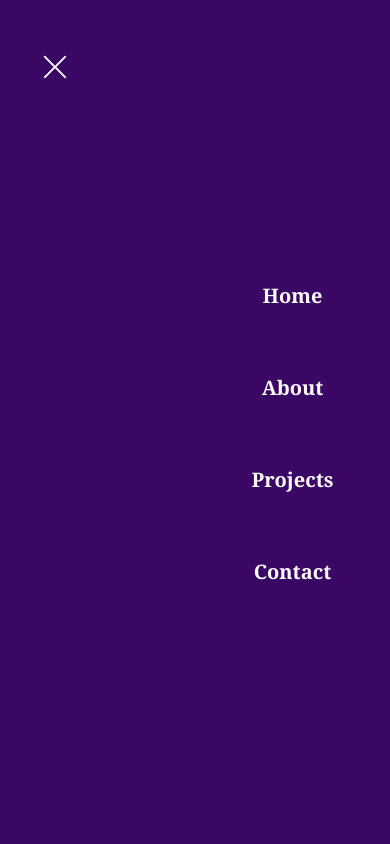
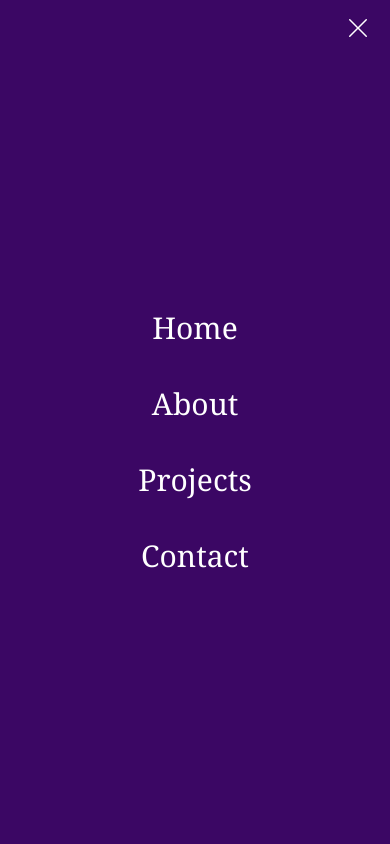
Before and after one commit to Kabewh/Portfolio, a React (Vite) app in the folder Portfolio/: page / in a window 390 px wide. Both pictures are taken after a click on the element 375 px from the left and 27 px from the top of the page. Shown: the top 844 px of the page. Built offline with nearby package versions, Linux system fonts and the light colour scheme.

Commit message:
added some navbar responsiveness + burger dropdown

```diff
--- a/Portfolio/src/components/Burger.jsx
+++ b/Portfolio/src/components/Burger.jsx
@@ -1,46 +1,56 @@
-import { useState } from "react";
+/* eslint-disable react/prop-types */
 import { BsListUl, BsXLg } from "react-icons/bs";
 
-const Burger = () => {
-  const [open, setOpen] = useState(false);
-
-  const handleClick = () => {
-    setOpen(!open);
-  };
-
-  return !open ? (
-    <div className="ml-36 text-3xl text-center" onClick={handleClick}>
-      <BsListUl />
-    </div>
+const Burger = ({ isOpen, toggleBurger }) => {
+  return !isOpen ? (
+    <>
+      <div
+        className="inline-block md:hidden mr-5 text-2xl"
+        onClick={toggleBurger}
+      >
+        <BsListUl />
+      </div>
+      <div className="hidden md:flex md:mr-48 md:inline-block">
+        <div className="md:mr-10">
+          <a href="#about">About</a>
+        </div>
+        <div className="md:mr-10">
+          <a href="#projects">Projects</a>
+        </div>
+        <div className="md:mr-10">
+          <a href="#contact">Contact</a>
+        </div>
+      </div>
+    </>
   ) : (
     <>
-      <li className="overflow:none h-screen w-screen space-y-16 text-xl duration-500 flex flex-col items-center justify-center text-sm md:text-lg font-black md:font-normal items-center">
+      <div
+        className="w-screen flex justify-end pr-5 inline-block md:hidden text-2xl"
+        onClick={toggleBurger}
+      >
+        <BsXLg />
+      </div>
+      <div className="h-screen -mt-5 flex flex-col items-center justify-center space-y-10 text-3xl">
         <div className="md:mr-10">
-          <a href="#home" onClick={handleClick}>
+          <a href="#home" onClick={toggleBurger}>
             Home
           </a>
         </div>
         <div className="md:mr-10">
-          <a href="#about" onClick={handleClick}>
+          <a href="#about" onClick={toggleBurger}>
             About
           </a>
         </div>
         <div className="md:mr-10">
-          <a href="#projects" onClick={handleClick}>
+          <a href="#projects" onClick={toggleBurger}>
             Projects
           </a>
         </div>
         <div className="md:mr-10">
-          <a href="#contact" onClick={handleClick}>
+          <a href="#contact" onClick={toggleBurger}>
             Contact
           </a>
         </div>
-      </li>
-      <div
-        className="md:hidden absolute flex justify-end h-screen p-10 inline-block text-3xl"
-        onClick={handleClick}
-      >
-        <BsXLg />
       </div>
     </>
   );
--- a/Portfolio/src/components/Navbar.jsx
+++ b/Portfolio/src/components/Navbar.jsx
@@ -1,20 +1,29 @@
 import Burger from "./Burger";
+import { useState } from "react";
 
 const Navbar = () => {
+  const [burgerOpen, setBurgerOpen] = useState(false);
+
+  const handleBurgerClick = () => {
+    setBurgerOpen(!burgerOpen);
+  };
+
   return (
     <>
-      <nav className="bg-purple-950 py-3 text-white text-xl fixed w-screen shadow-lg z-50">
-        <ul className="flex justify-between">
-          <li className="w-screen ml-50 md:ml-20">
+      <nav className="bg-purple-950 py-4 text-white text-xl fixed w-screen shadow-lg z-50">
+        {!burgerOpen ? (
+          <div className="flex justify-between items-center">
             <a
               href="#home"
-              className="font-handwritten text-lg -ml-24 md:m-0 md:text-2xl"
+              className="font-handwritten text-lg ml-6 md:ml-48 md:text-2xl"
             >
               dv
             </a>
-          </li>
-          <Burger />
-        </ul>
+            <Burger isOpen={burgerOpen} toggleBurger={handleBurgerClick} />
+          </div>
+        ) : (
+          <Burger isOpen={burgerOpen} toggleBurger={handleBurgerClick} />
+        )}
       </nav>
     </>
   );
```
